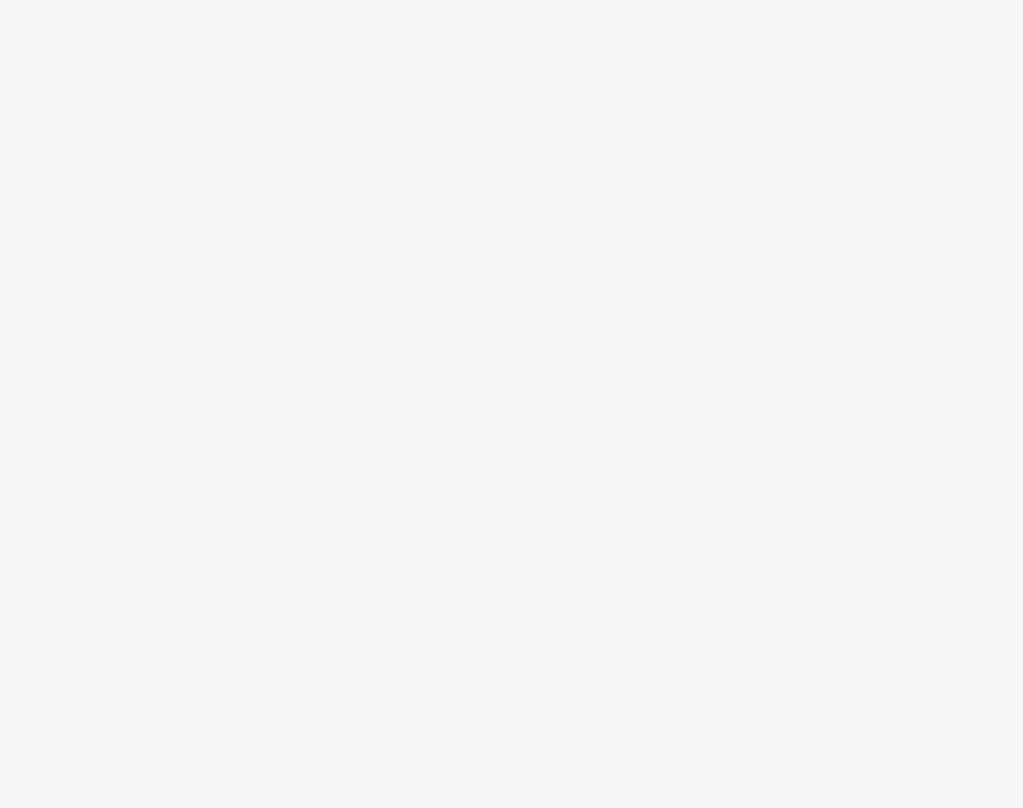
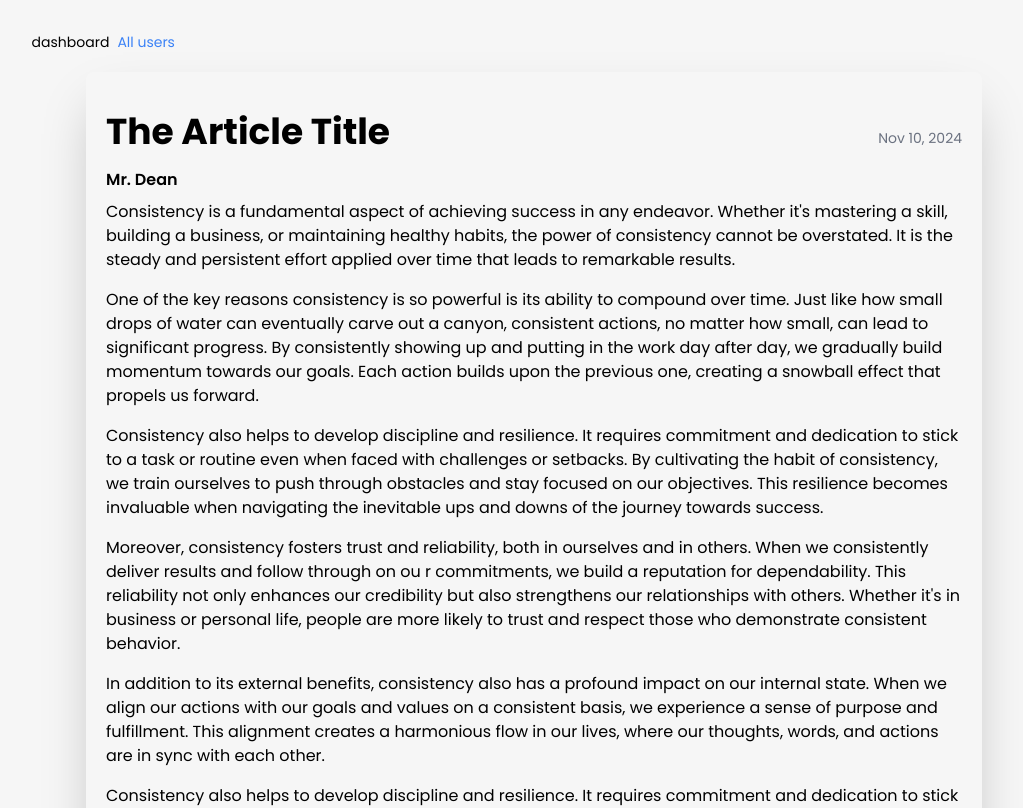
Before and after one commit to RusithTharindu/Campus-Housing-Portal-Frontend, a React (Vite) app in the folder HousingPortalSDT/: page /ArticleView in a window 1280 px wide. Before the commit this address had no page. Shown: the top 808 px of the page, without its empty margins (106-1129 px from the left). Built offline with nearby package versions, Linux system fonts and the light colour scheme.

Commit message:
feat: Dean article

```diff
--- a/HousingPortalSDT/src/App.jsx
+++ b/HousingPortalSDT/src/App.jsx
@@ -4,6 +4,8 @@ import Landlord from './pages/landlordPages/Landlord';
 import Login from './pages/Login';
 import Register from './pages/Register';
 import Editdashboard from "./pages/landlordPages/Editdashboard";
+import Article from "./pages/landlordPages/Article";
+import Art from "./pages/landlordPages/Art";
 
 
 
@@ -18,6 +20,8 @@ function App() {
               <Route path="/register" element={<Register />} />
               <Route path="/landlord" element={<Landlord />} />
               <Route path="/editdashboard" element={<Editdashboard/>} />
+              <Route path="/ArticleView" element={<Article/>} />
+              <Route path="Art" element={<Art/>} />
               {/* Add New routes here */}
 
             </Routes>
--- /dev/null
+++ b/HousingPortalSDT/src/pages/landlordPages/Art.jsx
@@ -0,0 +1,32 @@
+import React from "react";
+
+const Art = () => {
+  return (
+    <div className="p-4">
+      <h1 className="text-4xl font-bold mb-4">Articles</h1>
+      <p className="text-gray-500 mb-4">Nov 10, 2024</p>
+      <div className="space-y-4">
+        <div className="flex justify-between">
+          <h2 className="text-2xl font-bold">The Article Title</h2>
+          <p className="text-gray-500">Published By: Mr. Dean</p>
+        </div>
+        <p className="text-gray-600">
+          fbsoduf nfdoishnfo fdsjfnsdljfns nfdljskknfsdlfsd
+          fdsmnfklsdnfp fmsd;klfgmdrfpig dgdf
+        </p>
+        <div className="flex justify-between">
+          <h2 className="text-2xl font-bold">The Article Title</h2>
+          <p className="text-gray-500">Published By: Mr. Dean</p>
+        </div>
+        <p className="text-gray-600">
+          fbsoduf nfdoishnfo fdsjfnsdljfns nfdljskknfsdlfsd
+          fdsmnfklsdnfp fmsd;klfgmdrfpig dgdf
+        </p>
+      </div>
+    </div>
+  );
+};
+
+
+
+export default Art;
--- /dev/null
+++ b/HousingPortalSDT/src/pages/landlordPages/Article.jsx
@@ -0,0 +1,87 @@
+import React from "react";
+
+const Article = () => {
+  return (
+    <div>
+      <div className="flex space-x-2 ml-[7%] pl-12 pt-8">
+        <div className="hover:text-blue-500 text-sm">
+          <button>dashboard</button>
+        </div>
+        <div className="text-blue-500 text-sm hover:text-black">
+          <button>All users</button>
+        </div>
+      </div>
+      <div className=" mx-auto border-solid  shadow-2xl rounded-lg m-5  p-5 pt w-[70%] border-1 mb-[5%]">
+        <div class="flex justify-between">
+          <div>
+            {" "}
+            <h1 className="text-4xl font-bold mb-4 mt-5">
+              The Article Title
+            </h1>{" "}
+          </div>
+          <div>
+            {" "}
+            <p className="text-gray-500 mb-4 mt-9 text-sm">Nov 10, 2024</p>{" "}
+          </div>
+        </div>
+
+        <div>
+          {" "}
+          <p className="font-semibold pb-2 text-base">Mr. Dean</p>{" "}
+        </div>
+
+        <p className="mb-4">
+          Consistency is a fundamental aspect of achieving success in any
+          endeavor. Whether it's mastering a skill, building a business, or
+          maintaining healthy habits, the power of consistency cannot be
+          overstated. It is the steady and persistent effort applied over time
+          that leads to remarkable results.
+        </p>
+        <p className="mb-4">
+          One of the key reasons consistency is so powerful is its ability to
+          compound over time. Just like how small drops of water can eventually
+          carve out a canyon, consistent actions, no matter how small, can lead
+          to significant progress. By consistently showing up and putting in the
+          work day after day, we gradually build momentum towards our goals.
+          Each action builds upon the previous one, creating a snowball effect
+          that propels us forward.
+        </p>
+        <p className="mb-4">
+          Consistency also helps to develop discipline and resilience. It
+          requires commitment and dedication to stick to a task or routine even
+          when faced with challenges or setbacks. By cultivating the habit of
+          consistency, we train ourselves to push through obstacles and stay
+          focused on our objectives. This resilience becomes invaluable when
+          navigating the inevitable ups and downs of the journey towards
+          success.
+        </p>
+        <p className="mb-4">
+          Moreover, consistency fosters trust and reliability, both in ourselves
+          and in others. When we consistently deliver results and follow through
+          on ou r commitments, we build a reputation for dependability. This
+          reliability not only enhances our credibility but also strengthens our
+          relationships with others. Whether it's in business or personal life,
+          people are more likely to trust and respect those who demonstrate
+          consistent behavior.
+        </p>
+        <p className="mb-4">
+          In addition to its external benefits, consistency also has a profound
+          impact on our internal state. When we align our actions with our goals
+          and values on a consistent basis, we experience a sense of purpose and
+          fulfillment. This alignment creates a harmonious flow in our lives,
+          where our thoughts, words, and actions are in sync with each other.
+        </p>
+        <p className="mb-4">
+          Consistency also helps to develop discipline and resilience. It
+          requires commitment and dedication to stick to a task or routine even
+          when faced with challenges or setbacks. By cultivating the habit of
+          consistency, we train ourselves to push through obstacles and stay
+          focused on our objectives.
+        </p>
+
+      </div>
+    </div>
+  );
+};
+
+export default Article;
```
